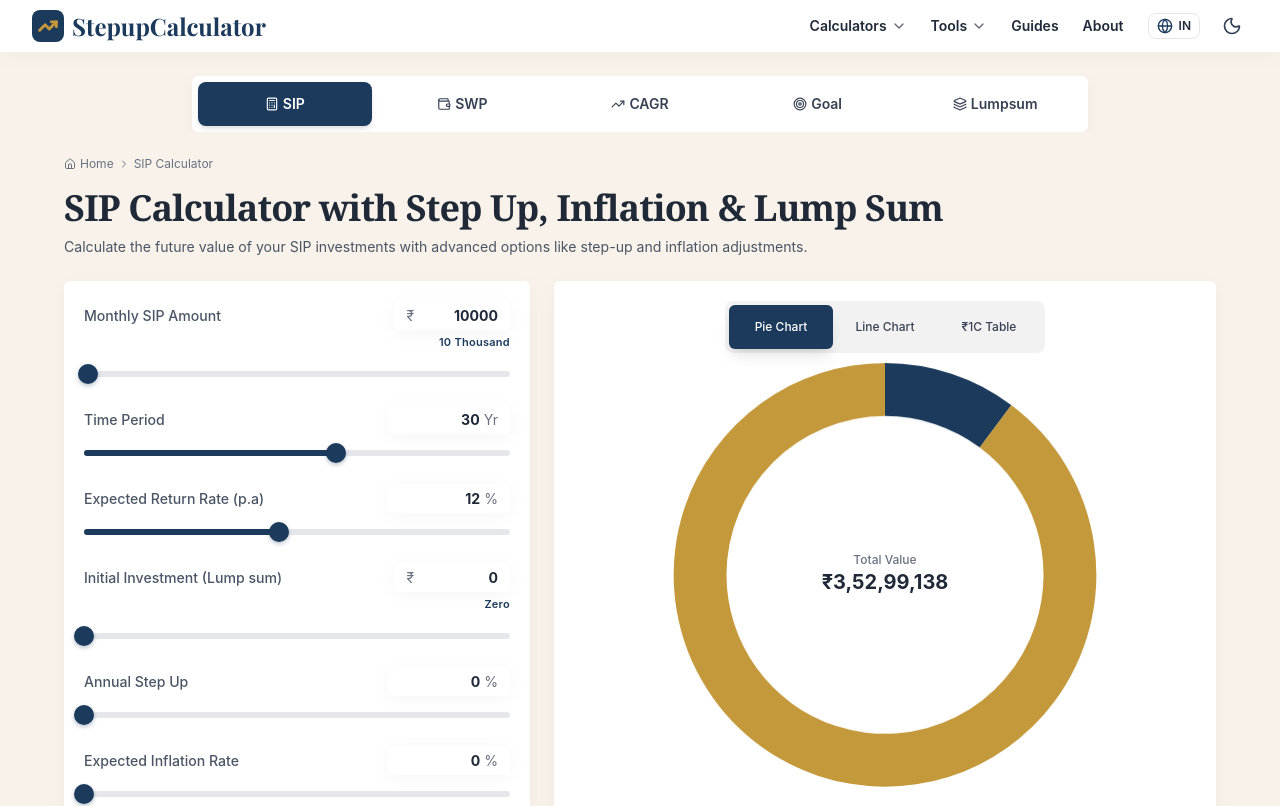
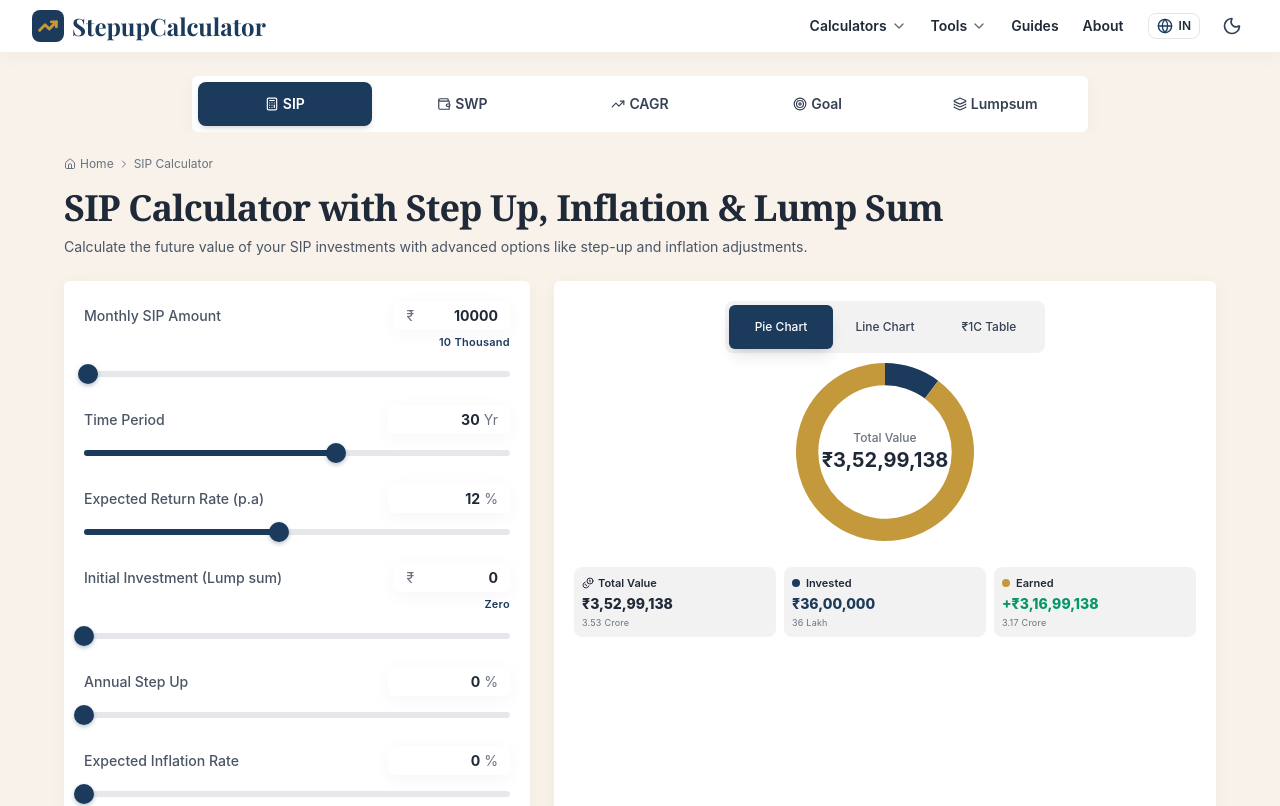
Before and after one commit to wwerajattigercom-netizen/SIP-Calculator, a Next.js app: page / in a window 1280 px wide. Shown: the top 806 px of the page. Built offline with nearby package versions, Linux system fonts and the light colour scheme; a web font is replaced by a local one.

Commit message:
fix(chart): completely bulletproof ChartComponent resize loops by replacing flex-1 with strict hardcoded height in ResultSection wrapper

```diff
--- a/src/components/ResultSection.jsx
+++ b/src/components/ResultSection.jsx
@@ -17,7 +17,7 @@ export default function ResultSection({ results }) {
 
 
       {/* Chart Area */}
-      <div className="flex-1 min-h-[180px] mb-4 relative z-10 flex flex-col">
+      <div className="h-[250px] min-h-[250px] max-h-[250px] w-full mb-4 relative z-10 flex-shrink-0">
         <ChartComponent results={results} />
       </div>
 
```
